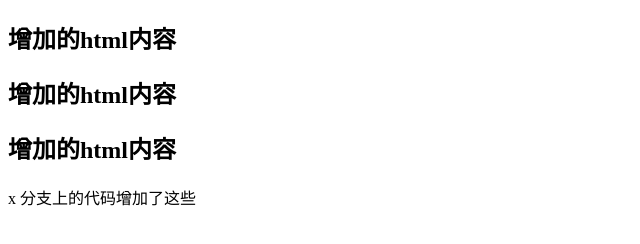
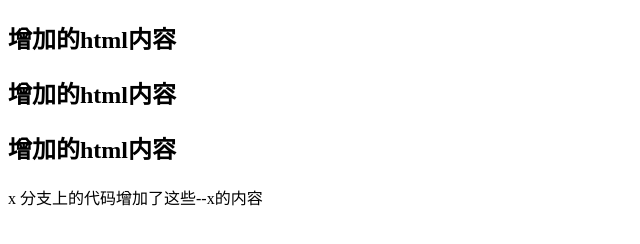
Before and after one commit to starrytky/git-demo01, a plain HTML site: page index.html in a window 1280 px wide. Shown: the full height of the page, 0-640 px from the left. Drawn offline with Linux system fonts and the light colour scheme.

Commit message:
x分支提交的内容

```diff
--- a/index.html
+++ b/index.html
@@ -10,6 +10,6 @@
     <h2>增加的html内容</h2>
     <h2>增加的html内容</h2>
     <h2>增加的html内容</h2>
-    x 分支上的代码增加了这些
+    x 分支上的代码增加了这些--x的内容
 </body>
 </html>
```
